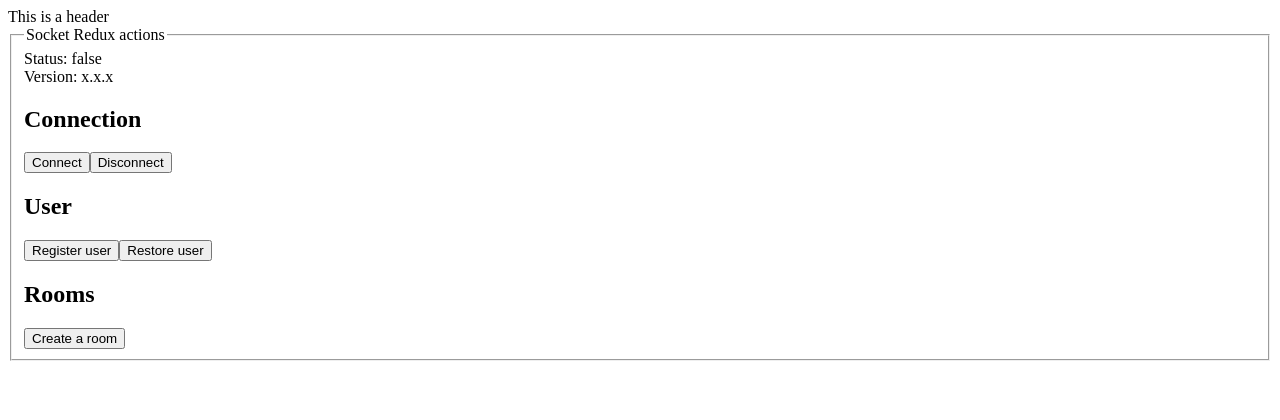
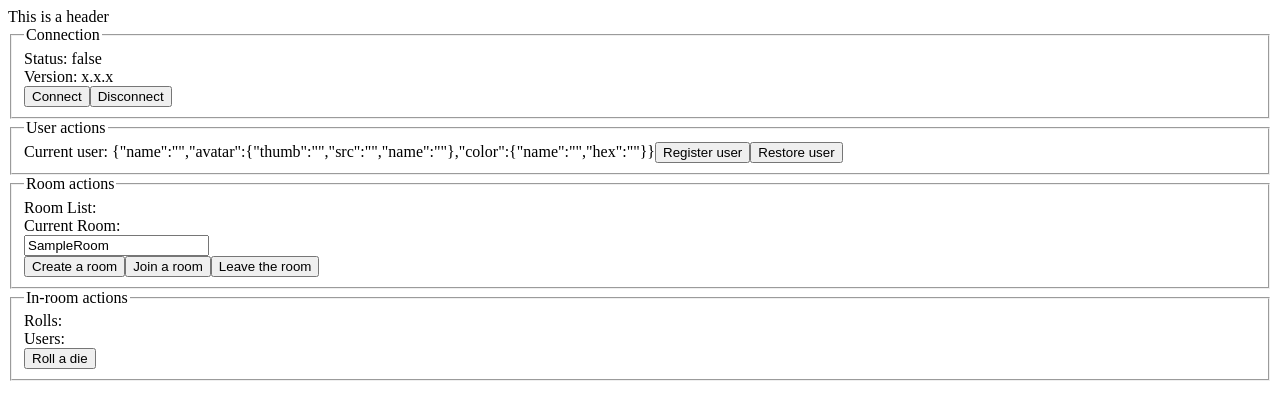
Before and after one commit to slavabez/be-dice-next, a Next.js app: page /debug in a window 1280 px wide. Shown: the top 420 px of the page. Built offline with nearby package versions, Linux system fonts and the light colour scheme.

Commit message:
Boilerplate and doing some debug room stuff

```diff
--- a/helpers/SocketService.ts
+++ b/helpers/SocketService.ts
@@ -66,7 +66,32 @@ export default class SocketService {
 
     this.socket.on(`disconnect`, () => {
       console.log(`Disconnected`);
-      setConnectionStatus(false);
+      store.dispatch(setConnectionStatus(false));
+    });
+
+    this.socket.on(`room.list`, () => {
+      // You asked for a room list? Here it is
+    });
+    this.socket.on(`room.created`, () => {
+      // A new room has been created
+    });
+    this.socket.on(`room.join.success`, () => {
+      // You joined a room. Congrats!
+    });
+    this.socket.on(`room.leave.success`, () => {
+      // You left the room
+    });
+    this.socket.on(`room.joined`, () => {
+      // Someone joined your room
+    });
+    this.socket.on(`room.left`, () => {
+      // Someone left the room
+    });
+    this.socket.on(`room.roll.new`, () => {
+      // There is a new roll in the room
+    });
+    this.socket.on(`error.client`, () => {
+      // It ain't right, chief
     });
   }
 
@@ -78,8 +103,13 @@ export default class SocketService {
     this.socket.emit(`register.restore`, session);
   }
 
+  createARoom(roomName: string) {
+    this.socket.emit(`room.create`, roomName);
+  }
+
+
   stop() {
     this.socket.removeAllListeners();
-    if (this.socket.connected) this.socket.close();
+    this.socket.disconnect();
   }
 }
--- a/pages/debug.tsx
+++ b/pages/debug.tsx
@@ -3,44 +3,74 @@ import { useDispatch, useSelector } from "react-redux";
 import { RootState } from "../redux/rootReducer";
 import Layout from "../components/Layout";
 
-import { doConnect, doDisconnect } from "../redux/connectionSlice";
+import { initConnect, initDisconnect } from "../redux/connectionSlice";
 
 const DebugContent = () => {
   const dispatch = useDispatch();
   const { isConnected, apiVersion } = useSelector(
     (state: RootState) => state.connection
   );
+  const { currentUser } = useSelector((state: RootState) => state.user);
+  const roomInfo = useSelector((state: RootState) => state.room);
 
   return (
     <div>
       <fieldset>
-        <legend>Socket Redux actions</legend>
+        <legend>Connection</legend>
         <span>Status: {isConnected.toString()}</span>
         <br />
         <span>Version: {apiVersion}</span>
         <br />
-        <h2>Connection</h2>
         <button
           onClick={() => {
-            dispatch(doConnect());
+            dispatch(initConnect());
           }}
         >
           Connect
         </button>
         <button
           onClick={() => {
-            dispatch(doDisconnect());
+            dispatch(initDisconnect());
           }}
         >
           Disconnect
         </button>
-        <br/>
-        <h2>User</h2>
+      </fieldset>
+
+      <fieldset>
+        <span>
+          Current user: {JSON.stringify(currentUser)}
+        </span>
+        <legend>User actions</legend>
         <button>Register user</button>
         <button>Restore user</button>
-        <br/>
-        <h2>Rooms</h2>
+      </fieldset>
+
+      <fieldset>
+        <legend>Room actions</legend>
+        <span>Room List:</span>
+        <br />
+        <span>Current Room:</span>
+        <br />
+        <form>
+          <input
+            type="text"
+            placeholder="room name"
+            value="SampleRoom"
+            onChange={() => {}}
+          />
+        </form>
         <button>Create a room</button>
+        <button>Join a room</button>
+        <button>Leave the room</button>
+      </fieldset>
+      <fieldset>
+        <legend>In-room actions</legend>
+        <span>Rolls: </span>
+        <br />
+        <span>Users: </span>
+        <br />
+        <button>Roll a die</button>
       </fieldset>
     </div>
   );
--- a/redux/connectionSlice.ts
+++ b/redux/connectionSlice.ts
@@ -15,10 +15,10 @@ export const connectionSlice = createSlice({
     apiVersion: "x.x.x"
   },
   reducers: {
-    doConnect(state) {
+    initConnect(state) {
       socket.init();
     },
-    doDisconnect(state) {
+    initDisconnect(state) {
       socket.stop();
     },
     setApiVersion(state, action) {
@@ -26,13 +26,16 @@ export const connectionSlice = createSlice({
     },
     setConnectionStatus(state, action) {
       state.isConnected = !!action.payload;
+    },
+    doRegisterNewUser(state, action) {
+
     }
   }
 });
 
 export const {
-  doConnect,
-  doDisconnect,
+  initConnect,
+  initDisconnect,
   setApiVersion,
   setConnectionStatus
 } = connectionSlice.actions;
--- /dev/null
+++ b/redux/roomSlice.ts
@@ -0,0 +1,25 @@
+import { createSlice } from "@reduxjs/toolkit";
+import { RollMessage, Room, User } from "../helpers/types";
+
+export interface RoomState {
+  rooms?: Room[];
+  inRoom: boolean;
+  roomName?: string;
+  roomRolls?: RollMessage[];
+  roomUsers?: User[];
+}
+
+export const roomSlice = createSlice({
+  name: `room`,
+  initialState: {},
+  reducers: {
+    joinRoom(state, action) {},
+    leaveRoom(state) {},
+    updateRoomList(state, action) {},
+
+  }
+});
+
+export const { joinRoom, leaveRoom } = roomSlice.actions;
+
+export default roomSlice.reducer;
--- a/redux/rootReducer.ts
+++ b/redux/rootReducer.ts
@@ -1,8 +1,12 @@
 import { combineReducers } from "@reduxjs/toolkit";
 import connectionReducer from "./connectionSlice";
+import userReducer from "./userSlice";
+import roomReducer from "./roomSlice";
 
 const rootReducer = combineReducers({
-  connection: connectionReducer
+  connection: connectionReducer,
+  user: userReducer,
+  room: roomReducer
 });
 
 export type RootState = ReturnType<typeof rootReducer>;
--- /dev/null
+++ b/redux/userSlice.ts
@@ -0,0 +1,34 @@
+import { createSlice } from "@reduxjs/toolkit";
+import { User } from "../helpers/types";
+
+export interface UserSlice {
+  currentUser: User;
+}
+
+export const userSlice = createSlice({
+  name: `user`,
+  initialState: {
+    currentUser: {
+      name: "",
+      avatar: {
+        thumb: "",
+        src: "",
+        name: ""
+      },
+      color: {
+        name: "",
+        hex: ""
+      }
+    }
+  },
+  reducers: {
+    setCurrentUser(state, action) {
+      state.currentUser = action.payload;
+    },
+
+  }
+});
+
+export const { setCurrentUser } = userSlice.actions;
+
+export default userSlice.reducer;
```
Also changed, not shown: helpers/types.ts (+12 -12 lines).
